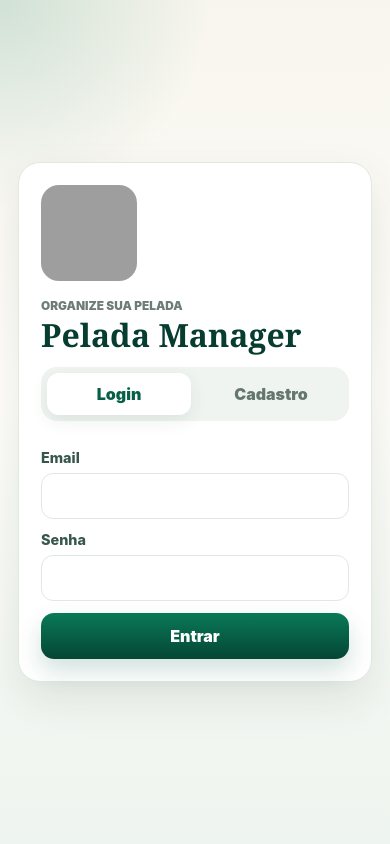
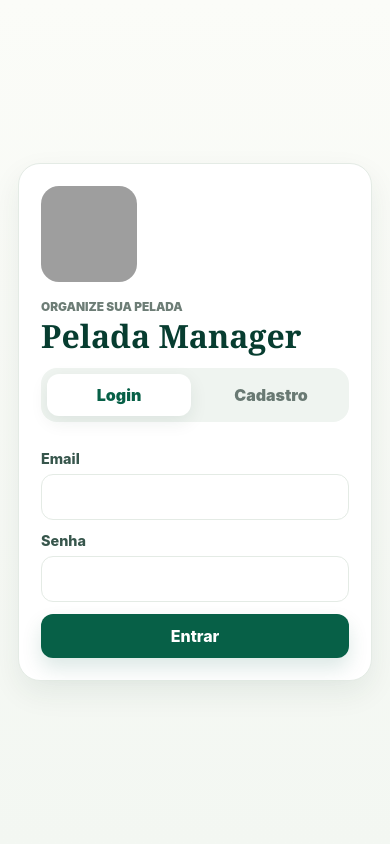
Before and after one commit to rafaelmslima/pelada-manager, a FastAPI app: page / in a window 390 px wide. Run offline with FastAPI, Linux system fonts and the light colour scheme; grey boxes are pictures that could not be loaded.

Commit message:
Ajustando as quebras do Frontend

```diff
--- a/app/static/react/app.css
+++ b/app/static/react/app.css
@@ -1,17 +1,17 @@
 :root {
   font-family: Inter, "Segoe UI", system-ui, sans-serif;
-  --bg: #f4f6f0;
+  --bg: #f7f8f4;
   --ink: #132d25;
-  --muted: #64766f;
-  --line: #dfe8e1;
+  --muted: #697973;
+  --line: #e4ebe5;
   --surface: #ffffff;
-  --surface-soft: #f8faf6;
-  --green: #075f46;
+  --surface-soft: #fafbf8;
+  --green: #076047;
   --green-strong: #044633;
-  --green-soft: #e8f6ef;
-  --danger: #b83c34;
-  --danger-soft: #ffeceb;
-  --shadow: 0 18px 44px rgba(16, 55, 42, 0.1);
+  --green-soft: #eef8f3;
+  --danger: #ad3a33;
+  --danger-soft: #fff0ef;
+  --shadow: 0 12px 30px rgba(16, 55, 42, 0.075);
 }
 * { box-sizing: border-box; }
 body {
@@ -19,8 +19,9 @@ body {
   min-width: 320px;
   min-height: 100vh;
   color: var(--ink);
-  background: radial-gradient(circle at 10% 0%, rgba(26, 133, 96, 0.12), transparent 260px), linear-gradient(180deg, #fbfaf4, #f3f6f1 50%, #eef3ef);
+  background: linear-gradient(180deg, #fbfcf8, #f3f7f2);
 }
+svg { width: 20px; height: 20px; display: block; fill: none; stroke: currentColor; stroke-width: 2; stroke-linecap: round; stroke-linejoin: round; flex: 0 0 auto; }
 button, input, select { font: inherit; }
 button { border: 0; cursor: pointer; }
 input, select {
@@ -39,66 +40,72 @@ h1, h2, h3, p { margin-top: 0; }
 h1 { margin-bottom: 6px; color: #073d30; font-family: Georgia, "Times New Roman", serif; font-size: clamp(2rem, 3vw, 3.7rem); line-height: 1; }
 h2 { margin-bottom: 6px; font-size: 1.45rem; }
 h3 { margin-bottom: 4px; }
-.app-frame { display: grid; grid-template-columns: 278px minmax(0, 1fr); gap: 18px; width: min(1500px, calc(100% - 28px)); margin: 14px auto; }
-.sidebar { position: sticky; top: 14px; height: calc(100vh - 28px); display: grid; grid-template-rows: auto 1fr auto; gap: 22px; padding: 18px; border-radius: 24px; background: linear-gradient(180deg, #064d39, #043625); color: #fff; box-shadow: var(--shadow); }
+.app-frame { display: grid; grid-template-columns: 260px minmax(0, 1fr); gap: 14px; width: min(1440px, calc(100% - 24px)); margin: 12px auto; }
+.sidebar { position: sticky; top: 12px; height: calc(100vh - 24px); display: grid; grid-template-rows: auto 1fr auto; gap: 18px; padding: 16px; border-radius: 20px; background: #064832; color: #fff; box-shadow: var(--shadow); }
 .brand { display: grid; gap: 12px; text-align: center; }
 .brand img, .summary-title img, .auth-card img, .splash img { object-fit: cover; border-radius: 18px; }
-.brand img { width: 118px; height: 118px; margin: 0 auto; border: 1px solid rgba(255,255,255,.24); }
-.brand strong { display: block; font-family: Georgia, "Times New Roman", serif; font-size: 2rem; line-height: 1; }
+.brand img { width: 84px; height: 84px; margin: 0 auto; border: 1px solid rgba(255,255,255,.24); }
+.brand strong { display: block; font-family: Georgia, "Times New Roman", serif; font-size: 1.55rem; line-height: 1; }
 .brand span { color: rgba(255,255,255,.78); }
 .sidebar nav { display: grid; align-content: start; gap: 8px; }
 .sidebar nav button, .logout-button { display: flex; align-items: center; gap: 10px; min-height: 46px; border-radius: 14px; background: transparent; color: rgba(255,255,255,.82); padding: 10px 12px; font-weight: 850; text-align: left; }
 .sidebar nav button.active { background: rgba(255,255,255,.14); color: #fff; box-shadow: inset 0 0 0 1px rgba(255,255,255,.14); }
 .logout-button { border: 1px solid rgba(255,255,255,.14); }
-.app-main { min-height: calc(100vh - 28px); border-radius: 24px; background: rgba(255,255,255,.74); padding: 24px; box-shadow: inset 0 0 0 1px rgba(223,232,225,.72); }
-.top-summary { display: grid; grid-template-columns: 1fr minmax(420px, .95fr); gap: 18px; margin-bottom: 18px; }
+.app-main { min-height: calc(100vh - 24px); border-radius: 22px; background: rgba(255,255,255,.82); padding: 20px; box-shadow: inset 0 0 0 1px rgba(223,232,225,.78); }
+.top-summary { display: grid; grid-template-columns: 1fr minmax(390px, .85fr); gap: 14px; margin-bottom: 16px; }
 .summary-title { display: flex; align-items: center; gap: 14px; }
-.summary-title img { width: 76px; height: 76px; box-shadow: 0 12px 24px rgba(8,79,56,.12); }
+.summary-title img { width: 68px; height: 68px; box-shadow: 0 8px 18px rgba(8,79,56,.10); }
 .eyebrow { margin: 0 0 6px; color: #6d7d76; font-size: .74rem; font-weight: 900; text-transform: uppercase; letter-spacing: 0; }
 .summary-title span, .action-panel p, .empty-state span, .match-card p, .team-card small, .ranking-row small { color: var(--muted); }
-.metric-strip { display: grid; grid-template-columns: repeat(4, minmax(0, 1fr)); gap: 10px; }
-.metric { display: grid; grid-template-columns: 24px 1fr; gap: 4px 8px; align-content: center; min-height: 82px; border: 1px solid var(--line); border-radius: 17px; background: var(--surface); padding: 12px; box-shadow: 0 12px 24px rgba(16,55,42,.06); }
-.metric svg { grid-row: span 2; color: var(--green); }
-.metric strong { font-size: 1.35rem; line-height: 1; }
+.metric-strip { display: grid; grid-template-columns: repeat(4, minmax(0, 1fr)); gap: 9px; }
+.metric { display: grid; grid-template-columns: 22px 1fr; gap: 3px 8px; align-content: center; min-height: 74px; border: 1px solid var(--line); border-radius: 15px; background: var(--surface); padding: 11px; box-shadow: 0 8px 18px rgba(16,55,42,.045); }
+.metric svg { grid-row: span 2; color: var(--green); width: 20px; height: 20px; }
+.metric strong { font-size: 1.12rem; line-height: 1; color: var(--ink); }
 .metric span { color: var(--muted); font-size: .76rem; font-weight: 800; }
 .toast { margin-bottom: 14px; border-radius: 14px; background: var(--green-soft); color: #0a553f; padding: 12px 14px; font-weight: 850; }
 .toast.error { background: var(--danger-soft); color: var(--danger); }
 .screen-grid { display: grid; grid-template-columns: minmax(300px, 360px) minmax(0, 1fr); gap: 16px; align-items: start; }
-.action-panel, .view-stack, .profile-panel, .details-panel, .ranking-card { border: 1px solid var(--line); border-radius: 20px; background: var(--surface); padding: 18px; box-shadow: var(--shadow); }
+.action-panel, .view-stack, .profile-panel, .details-panel, .ranking-card { border: 1px solid var(--line); border-radius: 18px; background: var(--surface); padding: 16px; box-shadow: var(--shadow); }
 .action-panel { position: sticky; top: 20px; display: grid; gap: 13px; }
-.primary-action, .secondary-action, .danger-action, .quick-actions button, .row-actions button, .card-actions button { display: inline-flex; align-items: center; justify-content: center; gap: 8px; min-height: 46px; border-radius: 13px; padding: 10px 14px; font-weight: 900; }
-.primary-action { background: linear-gradient(180deg, #0a7958, var(--green-strong)); color: #fff; box-shadow: 0 12px 24px rgba(7,95,70,.18); }
-.secondary-action, .quick-actions button, .row-actions button, .card-actions button { background: #eef7f2; color: var(--green-strong); border: 1px solid #cfe5d9; }
+.primary-action, .secondary-action, .danger-action, .quick-actions button, .row-actions button, .card-actions button { display: inline-flex; align-items: center; justify-content: center; gap: 8px; min-height: 44px; border-radius: 12px; padding: 9px 13px; font-weight: 850; }
+.primary-action { background: var(--green); color: #fff; box-shadow: 0 10px 20px rgba(7,95,70,.14); }
+.primary-action svg, .secondary-action svg, .quick-actions svg, .row-actions svg, .card-actions svg { width: 18px; height: 18px; }
+.secondary-action, .quick-actions button, .row-actions button, .card-actions button { background: #f3faf6; color: var(--green-strong); border: 1px solid #d8e9df; }
 .primary-action.compact, .secondary-action.compact { min-height: 40px; padding: 8px 12px; }
 .danger-action { width: 100%; margin-top: 14px; background: var(--danger-soft); color: var(--danger); }
 .quick-actions { display: grid; grid-template-columns: 1fr 1fr; gap: 9px; }
 .teams-area, .teams-grid, .player-list, .ranking-list { display: grid; gap: 12px; }
 .teams-grid { grid-template-columns: repeat(auto-fit, minmax(240px, 1fr)); }
-.team-card, .match-card, .player-card { border: 1px solid var(--line); border-radius: 17px; background: #fff; overflow: hidden; }
+.team-card, .match-card, .player-card { border: 1px solid var(--line); border-radius: 15px; background: #fff; overflow: hidden; box-shadow: 0 6px 16px rgba(16,55,42,.035); }
 .team-card header { display: flex; justify-content: space-between; gap: 12px; padding: 14px; background: var(--surface-soft); border-bottom: 1px solid var(--line); }
 .team-card header span, .share-sheet p { color: var(--muted); font-size: .74rem; font-weight: 900; text-transform: uppercase; }
 .team-card header strong { display: grid; place-items: center; min-width: 42px; height: 42px; border-radius: 999px; background: #fff4dd; color: #8c5a10; }
 .team-card ol { display: grid; margin: 0; padding: 8px 0; list-style: none; }
-.team-card li { display: grid; grid-template-columns: 38px 1fr; gap: 10px; align-items: center; padding: 10px 14px; border-bottom: 1px solid #edf2ee; }
+.team-card li { display: grid; grid-template-columns: 34px 1fr; gap: 9px; align-items: center; padding: 9px 12px; border-bottom: 1px solid #edf2ee; }
 .team-card li:last-child { border-bottom: 0; }
 .mini-avatar, .avatar { display: grid; place-items: center; border-radius: 999px; background: #95c98c; color: #fff; font-weight: 950; }
-.mini-avatar { width: 34px; height: 34px; font-size: .78rem; }
+.mini-avatar { width: 30px; height: 30px; font-size: .72rem; }
 .toolbar { display: flex; align-items: center; justify-content: space-between; gap: 12px; margin-bottom: 14px; }
 .search-field { display: grid; grid-template-columns: 20px 1fr; align-items: center; gap: 9px; min-height: 48px; border: 1px solid var(--line); border-radius: 15px; background: #fff; padding: 0 13px; color: #7c8b85; }
 .search-field input { border: 0; box-shadow: none; padding: 0; }
 .chip-row { display: flex; flex-wrap: wrap; gap: 8px; margin: 12px 0; }
 .chip-row button { min-height: 34px; border-radius: 999px; background: #f7f8f4; color: var(--muted); padding: 0 14px; font-weight: 900; }
 .chip-row button.active { background: var(--green); color: #fff; }
-.player-card { display: grid; grid-template-columns: 48px minmax(0, 1fr) 34px auto; gap: 12px; align-items: center; padding: 12px; }
-.avatar { width: 46px; height: 46px; }
+.player-card { display: grid; grid-template-columns: 42px minmax(0, 1fr) 30px auto; gap: 10px; align-items: center; padding: 11px; }
+.avatar { width: 38px; height: 38px; font-size: .82rem; }
 .meta-line { display: flex; flex-wrap: wrap; gap: 6px; margin-top: 6px; }
 .meta-line span { border-radius: 999px; background: #edf3ee; color: #52675e; padding: 4px 9px; font-size: .74rem; font-weight: 850; }
 .meta-line .good { background: var(--green-soft); color: var(--green); }
 .meta-line .warn { background: #fff4df; color: #9b6614; }
-.check-button { display: grid; place-items: center; width: 30px; height: 30px; border: 2px solid #cbd8d1; border-radius: 999px; background: #fff; color: transparent; }
+.check-button { display: grid; place-items: center; width: 28px; height: 28px; border: 1.8px solid #cbd8d1; border-radius: 999px; background: #fff; color: transparent; }
+.check-button svg { width: 15px; height: 15px; }
 .check-button.checked { border-color: var(--green); background: var(--green); color: #fff; }
 .card-actions, .row-actions { display: flex; flex-wrap: wrap; gap: 8px; }
 .danger-text { color: var(--danger) !important; }
+.players-view {
+  max-width: 860px;
+  margin: 0 auto;
+}
 .fab { display: none; }
 .modal-layer { position: fixed; inset: 0; z-index: 100; display: grid; place-items: center; padding: 16px; }
 .modal-backdrop { position: absolute; inset: 0; background: rgba(8,31,24,.55); }
@@ -127,7 +134,8 @@ h3 { margin-bottom: 4px; }
 .share-team-grid li { display: grid; grid-template-columns: 28px 1fr auto; gap: 8px; padding: 9px 12px; border-bottom: 1px solid #edf2ee; }
 .share-team-grid li:last-child { border-bottom: 0; }
 .share-team-grid li span { display: grid; place-items: center; width: 24px; height: 24px; border-radius: 999px; background: var(--green-soft); color: var(--green); font-size: .75rem; font-weight: 950; }
-.empty-state { display: grid; place-items: center; gap: 8px; min-height: 190px; border: 1px dashed #cbdcd2; border-radius: 18px; background: rgba(255,255,255,.68); padding: 22px; text-align: center; color: var(--muted); }
+.empty-state { display: grid; place-items: center; gap: 8px; min-height: 148px; border: 1px dashed #d8e3dc; border-radius: 16px; background: #fff; padding: 18px; text-align: center; color: var(--muted); }
+.empty-state svg { width: 24px; height: 24px; color: var(--green); }
 .empty-state strong { color: var(--ink); }
 .auth-page, .splash { min-height: 100vh; display: grid; place-items: center; padding: 18px; }
 .auth-card { width: min(520px, 100%); border: 1px solid var(--line); border-radius: 26px; background: #fff; padding: 22px; box-shadow: var(--shadow); }
@@ -145,25 +153,42 @@ h3 { margin-bottom: 4px; }
   .action-panel { position: static; }
 }
 @media (max-width: 760px) {
-  body { background: radial-gradient(circle at top left, rgba(10,121,88,.16), transparent 210px), linear-gradient(180deg, #f7f5ed, #fffdfa 46%, #eef4ef); }
+  body { background: linear-gradient(180deg, #fbfcf8, #f3f7f2); }
   .app-frame { width: 100%; margin: 0; }
   .app-main { border-radius: 0; padding: 0 14px calc(108px + env(safe-area-inset-bottom)); background: transparent; box-shadow: none; }
-  .top-summary { margin: 0 -14px 86px; padding: max(22px, env(safe-area-inset-top)) 16px 94px; border-radius: 0 0 26px 26px; background: radial-gradient(circle at 86% 0%, rgba(255,255,255,.14), transparent 160px), linear-gradient(180deg, #076247, #044933); color: #fff; box-shadow: 0 18px 34px rgba(5,67,47,.22); }
+  .top-summary { margin: 0 -14px 44px; padding: max(18px, env(safe-area-inset-top)) 16px 54px; border-radius: 0 0 24px 24px; background: #075a42; color: #fff; box-shadow: 0 12px 24px rgba(5,67,47,.16); }
   .summary-title { align-items: flex-start; }
-  .summary-title img { width: 64px; height: 64px; }
+  .summary-title img { width: 56px; height: 56px; border-radius: 14px; }
   .top-summary h1, .top-summary .eyebrow, .top-summary span { color: #fff; }
-  .top-summary h1 { font-size: 2rem; }
-  .metric-strip { grid-template-columns: 1fr 1fr; margin-bottom: -172px; }
-  .metric { min-height: 98px; border-radius: 16px; }
+  .top-summary h1 { font-size: 1.8rem; }
+  .metric-strip { grid-template-columns: 1fr 1fr; margin-bottom: -108px; }
+  .metric { min-height: 72px; border-radius: 15px; }
   .screen-grid, .ranking-grid, .form-pair { grid-template-columns: 1fr; }
-  .action-panel, .view-stack, .profile-panel { border-radius: 18px; padding: 15px; box-shadow: 0 10px 28px rgba(16,55,42,.07); }
+  .action-panel, .view-stack, .profile-panel { border-radius: 17px; padding: 14px; box-shadow: 0 8px 20px rgba(16,55,42,.055); }
   .teams-grid { grid-template-columns: 1fr; }
-  .player-card { grid-template-columns: 46px minmax(0, 1fr) 32px; padding: 11px 4px; border: 0; border-bottom: 1px solid #edf2ee; border-radius: 0; box-shadow: none; }
+  .players-view {
+    margin-top: 0;
+  }
+  .player-list {
+    gap: 0;
+  }
+  .player-card { grid-template-columns: 40px minmax(0, 1fr) 30px; padding: 10px 2px; border: 0; border-bottom: 1px solid #edf2ee; border-radius: 0; box-shadow: none; }
+  .player-body strong {
+    font-size: .92rem;
+  }
+  .meta-line {
+    gap: 4px;
+  }
+  .meta-line span {
+    padding: 3px 7px;
+    font-size: .66rem;
+  }
   .card-actions { grid-column: 2 / 4; }
   .card-actions button { flex: 1; min-height: 38px; }
   .match-card, .share-sheet > header { grid-template-columns: 1fr; }
   .bottom-nav { position: fixed; left: 12px; right: 12px; bottom: calc(10px + env(safe-area-inset-bottom)); z-index: 80; display: grid; grid-template-columns: repeat(5, 1fr); gap: 6px; border: 1px solid rgba(218,228,221,.94); border-radius: 22px; background: rgba(255,255,255,.96); padding: 8px; box-shadow: 0 -10px 24px rgba(10,45,34,.14); backdrop-filter: blur(16px); }
-  .bottom-nav button { display: grid; place-items: center; gap: 4px; min-height: 58px; border-radius: 16px; background: transparent; color: #6e7d77; font-size: .64rem; font-weight: 900; }
+  .bottom-nav button { display: grid; place-items: center; gap: 4px; min-height: 54px; border-radius: 15px; background: transparent; color: #6e7d77; font-size: .64rem; font-weight: 850; }
+  .bottom-nav svg { width: 22px; height: 22px; }
   .bottom-nav button.active { background: var(--green); color: #fff; box-shadow: 0 8px 16px rgba(7,95,70,.22); }
   .fab { position: fixed; left: 50%; bottom: calc(82px + env(safe-area-inset-bottom)); z-index: 81; display: grid; place-items: center; width: 54px; height: 54px; border-radius: 999px; background: linear-gradient(180deg, #0c8060, #006d4e); color: #fff; box-shadow: 0 12px 24px rgba(8,85,61,.35); }
   .modal-layer { align-items: end; padding: 0; }
--- a/app/static/react/app.js
+++ b/app/static/react/app.js
@@ -264,9 +264,9 @@ function headerHtml() {
       </div>
       <div class="metric-strip">
         ${metricHtml(icons.users, active.length, "Confirmados")}
-        ${metricHtml(icons.home, state.players.length, "Jogadores")}
+        ${metricHtml(icons.home, state.players.length, "Cadastrados")}
         ${metricHtml(icons.sparkles, state.teams?.team_count || 0, "Times")}
-        ${metricHtml(icons.money, `R$ ${revenue}`, "Arrecadacao")}
+        ${metricHtml(icons.money, `R$ ${revenue}`, "Estimado")}
       </div>
     </header>
   `;
@@ -293,7 +293,7 @@ function homeHtml() {
         <p class="eyebrow">Proximo jogo</p>
         <h2>${active.length} confirmados</h2>
         <p>${fmtBilling(state.session.pelada.default_billing_type)} - ${esc(state.session.pelada.location || "Local em aberto")}</p>
-        <label>Jogadores por time<input id="playersPerTeam" type="number" min="1" max="30" value="5"></label>
+      <label>Jogadores por time<input id="playersPerTeam" type="number" min="1" max="30" value="5"></label>
         <button class="primary-action" data-action="generate" type="button">${icons.sparkles}Gerar times</button>
         ${state.teams ? `<button class="secondary-action" data-action="save-match" type="button">Salvar pelada</button>` : ""}
         <div class="quick-actions">
@@ -333,9 +333,9 @@ function teamsHtml(result) {
 
 function playersHtml() {
   return `
-    <section class="view-stack">
+    <section class="view-stack players-view">
       <div class="toolbar"><div><p class="eyebrow">Elenco</p><h2>Jogadores</h2></div><button class="primary-action compact" data-action="open-player-form" type="button">${icons.plus}Novo</button></div>
-      <label class="search-field"><span>Buscar</span><input id="playerSearch" placeholder="Buscar jogador..."></label>
+      <label class="search-field">${icons.users}<input id="playerSearch" placeholder="Buscar jogador..."></label>
       <div class="chip-row">
         <button class="active" data-filter="all" type="button">Todos</button>
         <button data-filter="confirmed" type="button">Confirmados</button>
--- a/app/static/service-worker.js
+++ b/app/static/service-worker.js
@@ -1,4 +1,4 @@
-const CACHE_NAME = "pelada-manager-v5-local-ui";
+const CACHE_NAME = "pelada-manager-v6-minimal-ui";
 const CORE_ASSETS = [
   "/",
   "/static/pelapan-logo.png",
```
